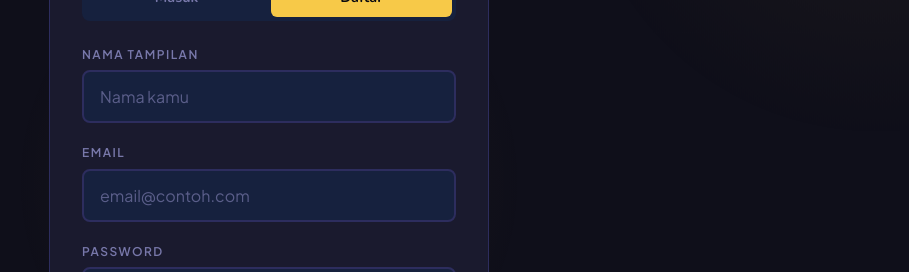
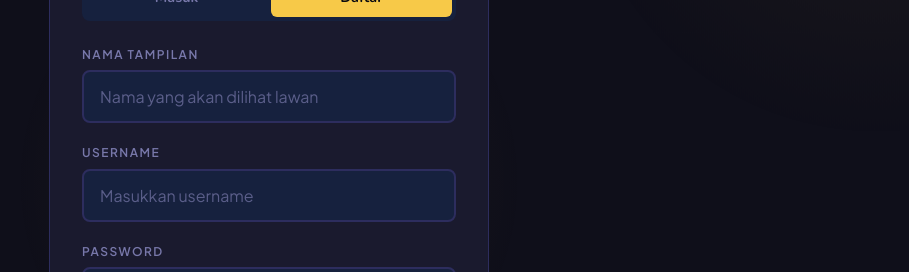
Before and after one commit to Dendy13/MathSprint, a React (Vite) app in the folder frontend/: page /login in a window 1280 px wide. Both pictures are taken after a click on the button "Daftar". Shown: the part 218-490 px from the top of the page, without its empty margins (371-1280 px from the left). Built offline with nearby package versions, Linux system fonts and the light colour scheme; no server answers.

Commit message:
feat(auth): ubah login dari email menjadi username

```diff
--- a/frontend/src/pages/LoginPage.jsx
+++ b/frontend/src/pages/LoginPage.jsx
@@ -9,7 +9,7 @@ import './LoginPage.css';
 export default function LoginPage() {
   const { login } = useAuth();
   const [mode, setMode] = useState('login');
-  const [form, setForm] = useState({ display_name: '', email: '', password: '', account_type: 'user', teacher_token: '' });
+  const [form, setForm] = useState({ display_name: '', username: '', password: '', account_type: 'user', teacher_token: '' });
   const [error, setError] = useState('');
   const [loading, setLoading] = useState(false);
 
@@ -19,16 +19,21 @@ export default function LoginPage() {
     e.preventDefault();
     setError('');
     setLoading(true);
+
+    // Konversi Username menjadi format Email (Firebase hanya menerima Email)
+    const formattedUsername = form.username.trim().toLowerCase().replace(/\s+/g, '');
+    const fakeEmail = `${formattedUsername}@mathsprint.local`;
+
     try {
       if (mode === 'register') {
-        const data = { display_name: form.display_name, email: form.email, password: form.password, account_type: form.account_type };
+        const data = { display_name: form.display_name, email: fakeEmail, password: form.password, account_type: form.account_type };
         if (form.account_type === 'teacher') data.teacher_token = form.teacher_token;
         // Register in backend (which creates Firebase user)
         await register(data);
       }
 
       // Sign in with Firebase (for both login and after register)
-      const userCredential = await signInWithEmailAndPassword(auth, form.email, form.password);
+      const userCredential = await signInWithEmailAndPassword(auth, fakeEmail, form.password);
 
       // Get the real Firebase ID Token
       const token = await userCredential.user.getIdToken();
@@ -43,8 +48,10 @@ export default function LoginPage() {
       login(profile, token);
 
     } catch (err) {
-      if (err.code === 'auth/invalid-credential') {
-        setError('Email atau password salah');
+      if (err.code === 'auth/invalid-credential' || err.code === 'auth/user-not-found' || err.code === 'auth/wrong-password') {
+        setError('Username atau password salah');
+      } else if (err.code === 'auth/email-already-in-use') {
+        setError('Username ini sudah dipakai pemain lain!');
       } else {
         setError(err.message || 'Gagal masuk. Periksa kembali data kamu.');
       }
@@ -71,12 +78,12 @@ export default function LoginPage() {
           {mode === 'register' && (
             <div className="input-group">
               <label className="input-label">Nama Tampilan</label>
-              <input className="input" placeholder="Nama kamu" value={form.display_name} onChange={e => set('display_name', e.target.value)} required minLength={2} maxLength={30} id="input-name" />
+              <input className="input" placeholder="Nama yang akan dilihat lawan" value={form.display_name} onChange={e => set('display_name', e.target.value)} required minLength={2} maxLength={30} id="input-name" />
             </div>
           )}
           <div className="input-group">
-            <label className="input-label">Email</label>
-            <input className="input" type="email" placeholder="email@contoh.com" value={form.email} onChange={e => set('email', e.target.value)} required id="input-email" />
+            <label className="input-label">Username</label>
+            <input className="input" type="text" placeholder="Masukkan username" value={form.username} onChange={e => set('username', e.target.value)} required minLength={3} id="input-username" />
           </div>
           <div className="input-group">
             <label className="input-label">Password</label>
```
